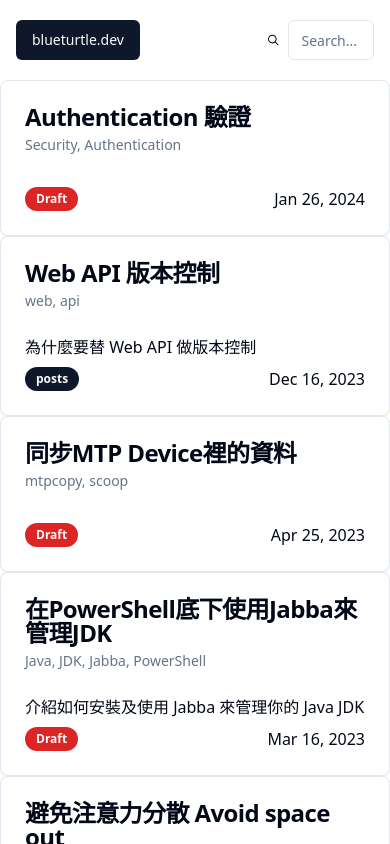
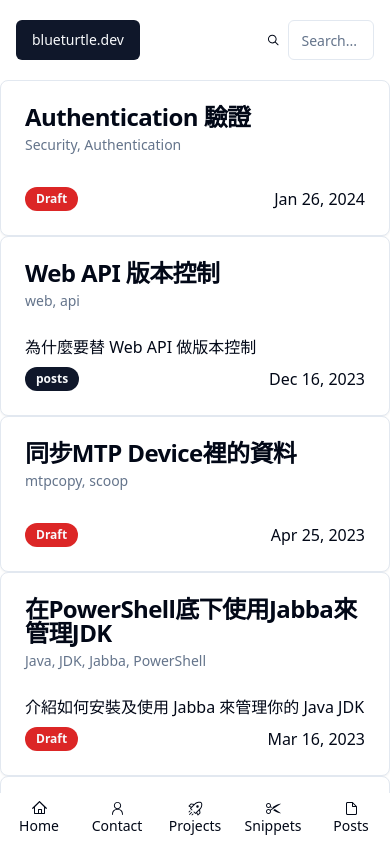
Before and after one commit to tarmacChen/blueturtle.dev, a Next.js app: page / in a window 390 px wide. Shown: the top 844 px of the page. Built offline with nearby package versions, Linux system fonts and the light colour scheme.

Commit message:
add toggle that control mobile navbar show/hidden

```diff
--- a/src/components/MainWrapper.tsx
+++ b/src/components/MainWrapper.tsx
@@ -3,17 +3,17 @@ import { NavbarSection } from '@/components/NavbarSection';
 
 export const MainWrapper = ({
   children,
-  visible,
+  showMobileNavbar,
 }: {
   children: React.ReactNode;
-  visible?: boolean;
+  showMobileNavbar?: boolean;
 }) => {
   return (
     <>
       <NavbarSection />
       {children}
       <div className="h-20"></div>
-      <FooterSection visible={visible} />
+      <FooterSection visible={showMobileNavbar} />
     </>
   );
 };
--- /dev/null
+++ b/src/hooks/useScroll.tsx
@@ -0,0 +1,17 @@
+import { useRef, useState } from 'react';
+
+export const useScroll = () => {
+  const previousScrollY = useRef(0);
+  const [isScrollingUp, setIsScrollingUp] = useState(false);
+
+  const updatePosition = (scrollY: number): any => {
+    if (previousScrollY.current > scrollY) {
+      setIsScrollingUp(true);
+    } else {
+      setIsScrollingUp(false);
+    }
+    previousScrollY.current = scrollY;
+  };
+
+  return { isScrollingUp, updatePosition };
+};
--- a/src/pages/index.tsx
+++ b/src/pages/index.tsx
@@ -1,8 +1,9 @@
 import { PostCard } from '@/components/PostCard';
 import { getMarkdownFiles, sortByCreatedTime } from '@/lib/helper';
 import { MarkdownFile } from 'mdman';
-import { useEffect, useRef, useState } from 'react';
+import { useEffect, useState } from 'react';
 import { MainWrapper } from '../components/MainWrapper';
+import { useScroll } from '@/hooks/useScroll';
 
 export async function getStaticProps() {
   const files = getMarkdownFiles().sort(sortByCreatedTime).reverse();
@@ -11,28 +12,27 @@ export async function getStaticProps() {
 }
 
 export default function HomePage({ mdFiles }: { mdFiles: MarkdownFile[] }) {
-  const previousScrollY = useRef(0);
-  const [visible, setVisible] = useState(false);
+  const [scrollY, setScrollY] = useState(0);
+  const { isScrollingUp, updatePosition } = useScroll();
 
-  const updatePosition = () => {
-    if (previousScrollY.current > window.scrollY) {
-      setVisible(true);
-    } else {
-      setVisible(false);
-    }
-    previousScrollY.current = window.scrollY;
+  const handleScroll = () => {
+    setScrollY(window.scrollY);
   };
 
   useEffect(() => {
-    window.addEventListener('scroll', updatePosition);
+    window.addEventListener('scroll', handleScroll);
 
     return () => {
-      window.removeEventListener('scroll', updatePosition);
+      window.removeEventListener('scroll', handleScroll);
     };
   }, []);
 
+  useEffect(() => {
+    updatePosition(scrollY);
+  }, [scrollY]);
+
   return (
-    <MainWrapper visible={visible}>
+    <MainWrapper showMobileNavbar={isScrollingUp}>
       {mdFiles.map((file) => {
         return (
           <div
--- a/src/pages/posts/[postTitle].tsx
+++ b/src/pages/posts/[postTitle].tsx
@@ -10,6 +10,8 @@ import { MarkdownViewer } from '@/components/MarkdownViewer';
 import Layout from './layout';
 import { a11yDark as codeStyle } from 'react-syntax-highlighter/dist/cjs/styles/prism';
 import { MainWrapper } from '../../components/MainWrapper';
+import { useEffect, useState } from 'react';
+import { useScroll } from '@/hooks/useScroll';
 
 export const getStaticPaths = (async () => {
   const mdFiles = getMarkdownFiles();
@@ -37,8 +39,27 @@ export const getStaticProps = (async (ctx) => {
 export default function Page({
   md,
 }: InferGetStaticPropsType<typeof getStaticProps>) {
+  const [scrollY, setScrollY] = useState(0);
+  const { isScrollingUp, updatePosition } = useScroll();
+
+  const handleScroll = () => {
+    setScrollY(window.scrollY);
+  };
+
+  useEffect(() => {
+    window.addEventListener('scroll', handleScroll);
+
+    return () => {
+      window.removeEventListener('scroll', handleScroll);
+    };
+  }, []);
+
+  useEffect(() => {
+    updatePosition(scrollY);
+  }, [scrollY]);
+
   return (
-    <MainWrapper>
+    <MainWrapper showMobileNavbar={isScrollingUp}>
       <Layout>
         <MarkdownViewer
           markdown={{ content: md?.content }}
--- a/src/pages/posts/index.tsx
+++ b/src/pages/posts/index.tsx
@@ -3,6 +3,8 @@ import { MarkdownFile } from 'mdman';
 import Layout from './layout';
 import moment from 'moment';
 import { MainWrapper } from '../../components/MainWrapper';
+import { useEffect, useState } from 'react';
+import { useScroll } from '@/hooks/useScroll';
 
 export async function getStaticProps() {
   const files = getMarkdownFiles().sort(sortByCreatedTime).reverse();
@@ -12,8 +14,27 @@ export async function getStaticProps() {
 
 export default function PostsPage({ mdFiles }: { mdFiles: MarkdownFile[] }) {
   {
+    const [scrollY, setScrollY] = useState(0);
+    const { isScrollingUp, updatePosition } = useScroll();
+
+    const handleScroll = () => {
+      setScrollY(window.scrollY);
+    };
+
+    useEffect(() => {
+      window.addEventListener('scroll', handleScroll);
+
+      return () => {
+        window.removeEventListener('scroll', handleScroll);
+      };
+    }, []);
+
+    useEffect(() => {
+      updatePosition(scrollY);
+    }, [scrollY]);
+
     return (
-      <MainWrapper>
+      <MainWrapper showMobileNavbar={isScrollingUp}>
         <Layout>
           <div className="w-full items-start">
             <h1 className="text-2xl underline">All Posts</h1>
```
